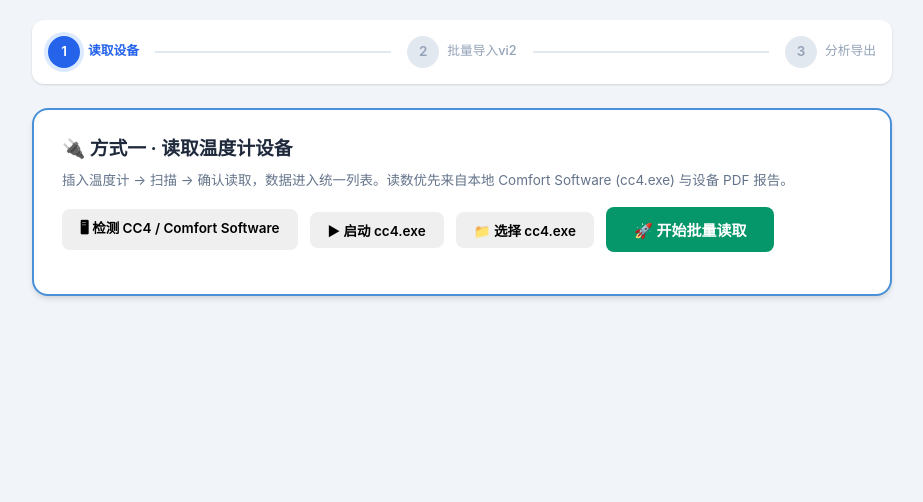
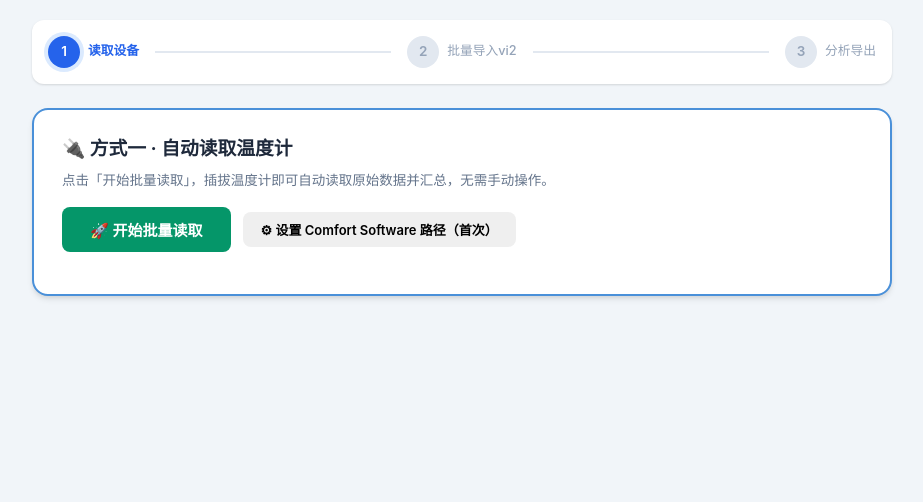
Before and after one commit to makacy-999/testo184-data-tool, a Flask app: page / in a window 1280 px wide. Shown: the part 78-580 px from the top of the page, without its empty margins (178-1101 px from the left). Run offline with Flask 3, Linux system fonts and the light colour scheme; data that the repository does not hold is empty.

Commit message:
v3.3.1: 单exe一键全自动——采集脚本打进主exe(进程内后台线程驱动ComSoft)，不再是双exe;
- build.yml改为单exe打包(主程序内置collector驱动, zip仅1个exe)
- app.py采集引擎改为进程内collector_driver线程(替代子进程exe调用), 幂等start/stop/status
- 新增/api/batch/autoscan: 自动扫描接力文件夹/已插设备, 幂等读入新测点
- 新增/api/comsoft/get-path: 前端一键检查ComSoft路径是否已设置
- 前端第一步简化: 只保留开始批量读取+设置ComSoft路径, 删除detect/launch/choose/save/next冗余按钮
- batchStart一键全自动: 检查cc4->启动采集->每4s轮询自动读入新增vi2, 用户只管插拔温度计
- 修复batch_start对旧COLLECTOR[proc]的失效引用, 改用cd.status()

```diff
--- a/app.py
+++ b/app.py
@@ -14,6 +14,7 @@ import platform
 import subprocess
 import sqlite3
 import threading
+import time
 import base64
 from datetime import datetime
 from pathlib import Path
@@ -2084,6 +2085,11 @@ def _save_cc4_path(p):
         pass
 
 
+@app.route("/api/comsoft/get-path", methods=["GET"])
+def comsoft_get_path():
+    return jsonify({"ok": True, "path": _saved_cc4_path()})
+
+
 @app.route("/api/comsoft/set-path", methods=["POST"])
 def comsoft_set_path():
     data = request.get_json(silent=True) or {}
@@ -2218,83 +2224,68 @@ def get_point_data(session_id, point_number):
 # ─────────────────────────── v3.0.0 多设备批量插拔读取 ───────────────────────────
 BATCH = {"id": None, "devices": [], "running": False}
 
-# ─── 采集引擎（调用独立采集器 exe 驱动 ComSoft，自动导出 .vi2）─────────────────
-# 采集器 exe 与主程序 exe 放在同一目录（同一 zip 解压后）
-COLLECTOR = {"proc": None, "pid": None, "started": 0, "log": []}
-
-
-def _collector_exe():
-    """定位采集器 exe：优先主程序同目录的同名采集器，未打包时指向工作区脚本"""
-    if getattr(sys, "frozen", False):
-        exe_dir = os.path.dirname(os.path.abspath(sys.executable))
-        cand = os.path.join(exe_dir, "TestoCollector-Windows.exe")
-        return cand if os.path.isfile(cand) else None
-    return None
-
-
-def _collector_script():
-    """开发模式：未打包时返回采集脚本路径（供本地验证/调试）"""
-    p = os.path.join(BASE_DIR, "collector", "testo184_vi2_export.py")
-    return p if os.path.isfile(p) else None
+# ─── 采集引擎（进程内驱动采集脚本，单 exe 内运行，自动导出 .vi2）─────────────────
+COLLECTOR = {"started": 0, "log": []}
 
 
 def _collector_start(folder=None, comsoft=None, watch=True):
-    """启动采集引擎子进程。folder=输出目录(接力文件夹)；comsoft=cc4 路径。
-    返回 (ok, 消息)。采集器作为独立进程运行，崩溃不影响主程序。"""
-    import time as _t
-    exe = _collector_exe()          # 打包后：同目录采集器 exe
-    script = _collector_script()    # 开发模式：脚本
-    if exe is None and script is None:
-        COLLECTOR["log"].append("未找到采集器程序（TestoCollector-Windows.exe 或 collector 脚本）")
-        return False, "未找到采集器程序"
+    """在后台线程运行采集脚本(collector_driver)，驱动 ComSoft 自动导出 vi2。
+    folder=输出目录(接力文件夹)；comsoft=cc4 路径。返回 (ok, 消息)。"""
+    try:
+        from collector import collector_driver as cd
+    except Exception as e:
+        COLLECTOR["log"].append("导入采集驱动失败: %s" % e)
+        try:  # 开发模式直接路径
+            import importlib.util
+            _modp = os.path.join(BASE_DIR, "collector", "collector_driver.py")
+            spec = importlib.util.spec_from_file_location("collector_driver", _modp)
+            cd = importlib.util.module_from_spec(spec)
+            sys.modules["collector_driver"] = cd
+            spec.loader.exec_module(cd)
+        except Exception as e2:
+            COLLECTOR["log"].append("导入采集驱动失败(备选): %s" % e2)
+            return False, "导入采集驱动失败"
     folder = folder or _ensure_desktop_raw_folder()
     comsoft = comsoft or _saved_cc4_path()
-    cmd = []
-    if exe:
-        cmd = [exe]
-    else:
-        # 开发模式用系统 python 跑脚本；打包后不走这里
-        py = sys.executable
-        cmd = [py, script]
-    if folder:
-        cmd += ["--base", folder]
-    if comsoft:
-        cmd += ["--comsoft", comsoft]
-    if watch:
-        cmd.append("--watch")
-    try:
-        COLLECTOR["log"].append("启动采集器: %s" % " ".join(cmd))
-        logf = open(os.path.join(folder or APP_DATA_DIR, "collector.log"), "a", encoding="utf-8")
-        proc = subprocess.Popen(cmd, stdout=logf, stderr=subprocess.STDOUT,
-                                stdin=subprocess.DEVNULL, shell=False)
-        COLLECTOR["proc"] = proc
-        COLLECTOR["pid"] = proc.pid
-        COLLECTOR["started"] = int(_t.time())
-        return True, "采集器已启动"
+    try:
+        ok, msg = cd.start(folder=folder, comsoft=comsoft, force=False)
+        COLLECTOR["log"].append(msg)
+        COLLECTOR["started"] = int(time.time())
+        return ok, msg
     except Exception as e:
-        COLLECTOR["log"].append("启动采集器失败: %s" % e)
-        return False, "启动采集器失败: %s" % e
+        COLLECTOR["log"].append("启动采集失败: %s" % e)
+        return False, "启动采集失败: %s" % e
 
 
 def _collector_stop():
-    if COLLECTOR.get("proc") and COLLECTOR["proc"].poll() is None:
+    try:
+        from collector import collector_driver as cd
+        cd.stop()
+        return True
+    except Exception:
         try:
-            COLLECTOR["proc"].terminate()
-        except Exception:
-            pass
-        COLLECTOR["proc"] = None
-        COLLECTOR["pid"] = None
-        COLLECTOR["log"].append("采集器已停止")
-        return True
-    COLLECTOR["log"].append("采集器未在运行")
-    return False
+            import collector_driver as cd
+            cd.stop()
+            return True
+        except Exception as e:
+            return False
 
 
 @app.route("/api/collector/status", methods=["GET"])
 def collector_status():
-    running = bool(COLLECTOR.get("proc") and COLLECTOR["proc"].poll() is None)
-    return jsonify({"running": running, "pid": COLLECTOR.get("pid"),
-                    "log": COLLECTOR.get("log", [])[-20:]})
+    running = False
+    try:
+        from collector import collector_driver as cd
+        st = cd.status()
+        running = st.get("running", False)
+    except Exception:
+        try:
+            import collector_driver as cd
+            st = cd.status()
+            running = st.get("running", False)
+        except Exception:
+            running = False
+    return jsonify({"running": running, "log": COLLECTOR.get("log", [])[-20:]})
 
 
 @app.route("/api/collector/start", methods=["POST"])
@@ -2354,7 +2345,12 @@ def batch_start():
     BATCH["running"] = True
     folder = _ensure_desktop_raw_folder()
     # 若已配置 ComSoft 且未在采集，自动启动采集引擎：用户只需插拔温度计
-    collector_alive = bool(COLLECTOR.get("proc") and COLLECTOR["proc"].poll() is None)
+    collector_alive = False
+    try:
+        from collector import collector_driver as _cd
+        collector_alive = bool(_cd.status().get("running"))
+    except Exception:
+        pass
     collector_started = False
     if not collector_alive and _saved_cc4_path():
         try:
@@ -2480,7 +2476,47 @@ def batch_save():
     })
 
 
+@app.route("/api/batch/autoscan", methods=["POST"])
+def batch_autoscan():
+    """一键全自动：扫描接力文件夹+已插设备，把新增测点(未在BATCH中)自动读入并去重。"""
+    if not BATCH.get("running"):
+        return jsonify({"ok": True, "added": [], "count": 0})
+    try:
+        devices = DeviceDetector.scan()
+    except Exception as e:
+        return jsonify({"error": "扫描失败: %s" % e}), 500
+    best = {}
+    for dev in devices:
+        try:
+            ds = dev.get("serial_number", dev["name"])
+        except Exception:
+            continue
+        recs = dev.get("records") or []
+        if not recs:
+            continue
+        if ds not in best or len(recs) > len(best[ds][0]):
+            best[ds] = (recs, dev)
+    seen = {d["sn"] for d in BATCH["devices"]}
+    added = []
+    for ds, (recs, dev) in best.items():
+        if ds in seen:
+            continue
+        BATCH["devices"].append({
+            "sn": ds,
+            "records": recs,
+            "source": _batch_source(dev),
+            "unit": dev.get("unit", "°C"),
+            "limit_min": dev.get("limit_min"),
+            "limit_max": dev.get("limit_max"),
+            "start_time": dev.get("start_time", ""),
+        })
+        seen.add(ds)
+        added.append(ds)
+    return jsonify({"ok": True, "added": added, "count": len(BATCH["devices"])})
+
+
 @app.route("/api/batch/status", methods=["GET"])
+
 def batch_status():
     return jsonify({
         "running": BATCH.get("running", False),
--- a/static/js/app.js
+++ b/static/js/app.js
@@ -774,9 +774,7 @@ document.addEventListener('DOMContentLoaded', () => {
     });
 
     // === 方式一：读取温度计设备 ===
-    $('btn-batch-detect-cc4').addEventListener('click', detectCc4);
-    $('btn-batch-launch-cc4').addEventListener('click', launchCc4);
-    $('btn-batch-choose-cc4').addEventListener('click', () => document.getElementById('cc4-file-input').click());
+    $('btn-cc4-setup').addEventListener('click', () => document.getElementById('cc4-file-input').click());
     document.getElementById('cc4-file-input').addEventListener('change', async (ev) => {
         const f = ev.target.files && ev.target.files[0];
         ev.target.value = '';
@@ -784,14 +782,12 @@ document.addEventListener('DOMContentLoaded', () => {
         const info = document.getElementById('batch-cc4-info');
         try {
             const r = await fetch('/api/comsoft/set-path', { method: 'POST', headers: {'Content-Type':'application/json'}, body: JSON.stringify({ exe: f.path || f.name }) }).then(x => x.json());
-            if (r.ok) info.innerHTML = '✅ 已记住 cc4 路径：' + esc(r.saved) + '<br>下次点「▶ 启动 cc4.exe」会直接用这个路径。';
+            if (r.ok) info.innerHTML = '✅ 已记住 Comfort Software 路径：<b>' + esc(r.saved) + '</b>';
             else info.textContent = r.error || '保存失败';
         } catch (e) { info.textContent = '保存失败：' + e.message; }
     });
     $('btn-batch-start').addEventListener('click', batchStart);
     $('btn-batch-detect').addEventListener('click', batchDetect);
-    $('btn-batch-save').addEventListener('click', batchSave);
-    $('btn-batch-next').addEventListener('click', batchNext);
     $('btn-batch-clear').addEventListener('click', batchClear);
 
     // === 方式二：批量上传 vi2 ===
@@ -868,75 +864,71 @@ async function launchCc4() {
     } catch (e) { info.textContent = '启动失败：' + e.message; }
 }
 async function batchStart() {
-    const r = await fetch('/api/batch/start', { method: 'POST' }).then(x => x.json());
     document.getElementById('batch-wizard').style.display = 'block';
-    document.getElementById('btn-batch-detect').style.display = '';
     document.getElementById('btn-batch-start').disabled = true;
-    document.getElementById('btn-batch-next').style.display = 'none';
     document.getElementById('btn-batch-clear').style.display = '';
     document.getElementById('batch-current').innerHTML = '';
-    let hint = '① 批次已重置，请<b>插入第 1 台温度计</b>，然后点「🔍 检测当前设备」';
-    if (r && r.collector_started) {
-        hint = '🤖 采集引擎已自动启动 —— 现在<b>只需插拔温度计</b>，工具会自动读取并导出原始数据。' +
-            '<br>插上第 1 台后点「🔍 检测当前设备」确认读入即可。';
-        // 轮询采集器状态
-        ensureCollectorPoll();
-    } else if ((r && r.raw_folder) || (r && !r.collector_started)) {
-        let extra = '';
-        if (r && r.raw_folder) extra += '<br><br>📁 已创建归档文件夹：<b>' + esc(r.raw_folder) + '</b>。';
-        if (r && !r.collector_started) extra += '<br>（若已装采集器并设置 ComSoft 路径，会自动启动；否则请手动把 .vi2 存到此文件夹）';
-        hint += extra;
+    // 先探测 ComSoft 路径是否已设置
+    let cc4 = '';
+    try {
+        const p = await fetch('/api/comsoft/get-path').then(x => x.json());
+        if (p && p.path) cc4 = p.path;
+    } catch (e) { /* 忽略 */ }
+    if (!cc4) {
+        setBatchStepHint('⚠️ 请先点击上方「⚙ 设置 Comfort Software 路径」，选择你的 cc4.exe（通常在 D:\\Testo\\Comfort Software\\cc4.exe），之后再点开始。');
+        document.getElementById('btn-batch-start').disabled = false;
+        return;
     }
-    setBatchStepHint(hint);
-    setBatchList([]);
+    try {
+        const r = await fetch('/api/collector/start', { method: 'POST', headers: {'Content-Type':'application/json'}, body: JSON.stringify({}) }).then(x => x.json());
+        if (!r.ok) {
+            setBatchStepHint('❌ 采集启动失败：' + esc(r.error || '未知错误'));
+            document.getElementById('btn-batch-start').disabled = false;
+            return;
+        }
+    } catch (e) {
+        setBatchStepHint('❌ 采集启动失败：' + esc(e.message));
+        document.getElementById('btn-batch-start').disabled = false;
+        return;
+    }
+    setBatchStepHint('🤖 采集已启动 —— 现在请<b>依次插拔每一台温度计</b>，工具会自动读取原始数据并收集。<br>插完所有温度计后，点下方「进入下一环节」即可分析导出。');
+    // 显示采集运行状态 + 自动刷新已读入列表（每次轮询都自动扫描接力文件夹新增 vi2）
+    ensureCollectorPoll();
+    batchAutoRefreshTimer = setInterval(() => {
+        refreshBatchList();
+        pollCollectorStatus();
+    }, 4000);
 }
+let batchAutoRefreshTimer = null;
 async function batchDetect() {
     const box = document.getElementById('batch-current');
     box.innerHTML = '检测中…';
-    const r = await fetch('/api/batch/detect', { method: 'POST' }).then(x => x.json());
-    if (!r.detected) {
-        box.innerHTML = '<div style="color:#c0392b">未检测到设备：' + esc(r.message || '') +
-            '<br>请确认温度计已插好（如需官方软件参与，可先点「🖥 检测 CC4」确认已就绪）。</div>';
-        return;
+    const r = await fetch('/api/batch/autoscan', { method: 'POST' }).then(x => x.json());
+    if (r.ok && r.count) {
+        const added = (r.added && r.added.length) ? '（新增 <b>' + r.added.length + '</b> 台）' : '（本次无新增，共已读入 <b>' + r.count + '</b> 台）';
+        box.innerHTML = '<div style="color:#1b7f3b">✅ 已自动读入：共 <b>' + r.count + '</b> 台温度计 ' + added +
+            '<br><span style="font-size:12px;color:#666">继续插拔下一台，工具会自动收集。</span></div>';
+    } else if (r.error) {
+        box.innerHTML = '<div style="color:#c0392b">检测失败：' + esc(r.error) + '</div>';
+    } else {
+        box.innerHTML = '<div style="color:#c0392b">未检测到新增设备：' +
+            '<br>请确认温度计已插好或采集器已完成导出，稍后再点检测。</div>';
     }
-    const d = r.device, sb = document.getElementById('btn-batch-save');
-    if (r.already) sb.style.display = 'none'; else { sb.style.display = ''; sb.dataset.sn = d.sn; }
-    box.innerHTML =
-        '<div style="border:1px solid #e0e0e0;border-radius:8px;padding:12px;line-height:1.8;background:#fbfcfe">' +
-        '<b>SN:</b> ' + esc(d.sn) + (r.already ? ' <span style="color:#c0392b">(本批次已保存，可跳过)</span>' : '') +
-        '<br><b>数据来源:</b> ' + esc(d.source) +
-        '<br><b>记录条数:</b> ' + d.record_count + ' 条' +
-        '　<b>时间:</b> ' + esc(d.start_time || '—') + ' → ' + esc(d.end_time || '—') +
-        '<br><b>温度:</b> 最低 ' + (d.temp_min != null ? d.temp_min : '—') + '°C / 最高 ' +
-        (d.temp_max != null ? d.temp_max : '—') + '°C / 平均 ' + (d.temp_avg != null ? d.temp_avg : '—') + '°C</div>';
-}
-async function batchSave() {
-    const sn = document.getElementById('btn-batch-save').dataset.sn;
-    const box = document.getElementById('batch-current');
-    const r = await fetch('/api/batch/save', { method: 'POST', headers: { 'Content-Type': 'application/json' }, body: JSON.stringify({ sn }) }).then(x => x.json());
-    if (!r.ok) { box.innerHTML = '<div style="color:#c0392b">保存失败：' + esc(r.error || '') + '</div>'; return; }
-    document.getElementById('btn-batch-save').style.display = 'none';
-    if (r.duplicate) {
-        box.innerHTML = '<div style="color:#b26a00">该设备已在本批次中（跳过重复）。</div>';
-    } else {
-        box.innerHTML = '<div style="color:#1e7e34">✅ 本台已保存：<b>' + esc(r.sn || sn) + '</b>（' + r.record_count + ' 条）。<br>请<b>拔下这台，插入下一台</b>，或点「✔ 准备下一台」继续。</div>';
-    }
-    document.getElementById('btn-batch-next').style.display = '';
-    if (r.device_count) refreshAll();
     await refreshBatchList();
 }
-async function batchNext() {
-    document.getElementById('batch-current').innerHTML = '';
-    document.getElementById('btn-batch-next').style.display = 'none';
-    const r = await fetch('/api/batch/status').then(x => x.json());
-    const n = (r.devices || []).length;
-    setBatchList(r.devices || []);
-    setBatchStepHint('② 已保存 <b>' + n + '</b> 台。请<b>插入第 ' + (n + 1) + '</b> 台温度计</b>，然后点「🔍 检测当前设备」');
-    if (n >= 1) refreshAll();
-}
 async function refreshBatchList() {
+    // 一键全自动：先自动扫描接力文件夹/已插设备，把新增测点读入批次（幂等去重）
+    try {
+        await fetch('/api/batch/autoscan', { method: 'POST' }).then(x => x.json());
+    } catch (e) { /* 忽略 */ }
     const r = await fetch('/api/batch/status').then(x => x.json());
     setBatchList(r.devices || []);
+    const n = (r.devices || []).length;
+    document.getElementById('read-point-count').textContent = n;
+    if (n > 0) {
+        document.getElementById('read-next-bar').style.display = '';
+        document.getElementById('btn-batch-clear').style.display = '';
+    }
 }
 async function batchExport() {
     const box = document.getElementById('batch-current');
--- a/templates/index.html
+++ b/templates/index.html
@@ -44,34 +44,29 @@
         <!-- 主内容区 -->
         <main class="main-content">
 
-            <!-- ===== 方式一：读取温度计设备 ===== -->
+            <!-- ===== 方式一：自动读取温度计设备（一键采集） ===== -->
             <section class="step-panel active" id="panel-read">
                 <div class="card" style="border:2px solid #4a90d9">
                     <div class="card-header">
-                        <h2>🔌 方式一 · 读取温度计设备</h2>
-                        <p class="card-desc">插入温度计 → 扫描 → 确认读取，数据进入统一列表。读数优先来自本地 Comfort Software (cc4.exe) 与设备 PDF 报告。</p>
+                        <h2>🔌 方式一 · 自动读取温度计</h2>
+                        <p class="card-desc">点击「开始批量读取」，插拔温度计即可自动读取原始数据并汇总，无需手动操作。</p>
                     </div>
                     <div class="card-body">
                         <div class="batch-actions" style="display:flex;align-items:center;gap:12px;flex-wrap:wrap">
-                            <button class="btn" id="btn-batch-detect-cc4">🖥 检测 CC4 / Comfort Software</button>
-                            <button class="btn" id="btn-batch-launch-cc4">▶ 启动 cc4.exe</button>
-                            <button class="btn" id="btn-batch-choose-cc4">📁 选择 cc4.exe</button>
+                            <button class="btn btn-success btn-lg" id="btn-batch-start">🚀 开始批量读取</button>
+                            <button class="btn" id="btn-cc4-setup" style="font-size:13px">⚙ 设置 Comfort Software 路径（首次）</button>
                             <input type="file" id="cc4-file-input" accept=".exe" style="display:none">
-                            <button class="btn btn-success btn-lg" id="btn-batch-start">🚀 开始批量读取</button>
                         </div>
-                        <div id="batch-cc4-info" class="muted" style="margin-top:10px;font-size:13px;color:#666"></div>
+                        <div id="batch-cc4-info" class="muted" style="margin-top:8px;font-size:13px;color:#666"></div>
 
                         <div id="batch-wizard" style="margin-top:16px;display:none">
-                            <div style="padding:12px 14px;background:#fff8e6;border:1px dashed #d9a34b;border-radius:8px;line-height:1.7" id="batch-step-hint">
-                                ① 点击「🚀 开始批量读取」后，<b>插入第 1 台温度计</b>
+                            <div style="padding:12px 14px;background:#fff8e6;border:1px dashed #d9a34b;border-radius:8px;line-height:1.8" id="batch-step-hint">
+                                ① 点击「🚀 开始批量读取」后，请<b>依次插拔每台温度计</b>，工具会自动读取
                             </div>
-                            <div style="margin-top:12px;display:flex;gap:12px;flex-wrap:wrap;align-items:center">
-                                <button class="btn btn-primary" id="btn-batch-detect">🔍 检测当前设备</button>
-                                <button class="btn btn-success" id="btn-batch-save" style="display:none">💾 保存这台设备</button>
-                            </div>
-                            <div id="batch-current" style="margin-top:12px"></div>
+                            <div id="batch-collector-state" style="margin-top:10px;padding:10px 12px;background:#f0f8f1;border-radius:8px;display:none"></div>
+                            <div id="batch-current" style="margin-top:10px"></div>
                             <div id="batch-done-actions" style="margin-top:14px;display:flex;gap:12px;flex-wrap:wrap">
-                                <button class="btn" id="btn-batch-next" style="display:none">✔ 已保存，准备下一台</button>
+                                <button class="btn btn-primary" id="btn-batch-detect">🔍 重新检测设备</button>
                                 <button class="btn btn-ghost" id="btn-batch-clear" style="display:none">↺ 重新开始</button>
                             </div>
                         </div>
```
Also changed, not shown: collector/collector_driver.py (added, +133 -0 lines), .github/workflows/build.yml, collector/__init__.py (added).
